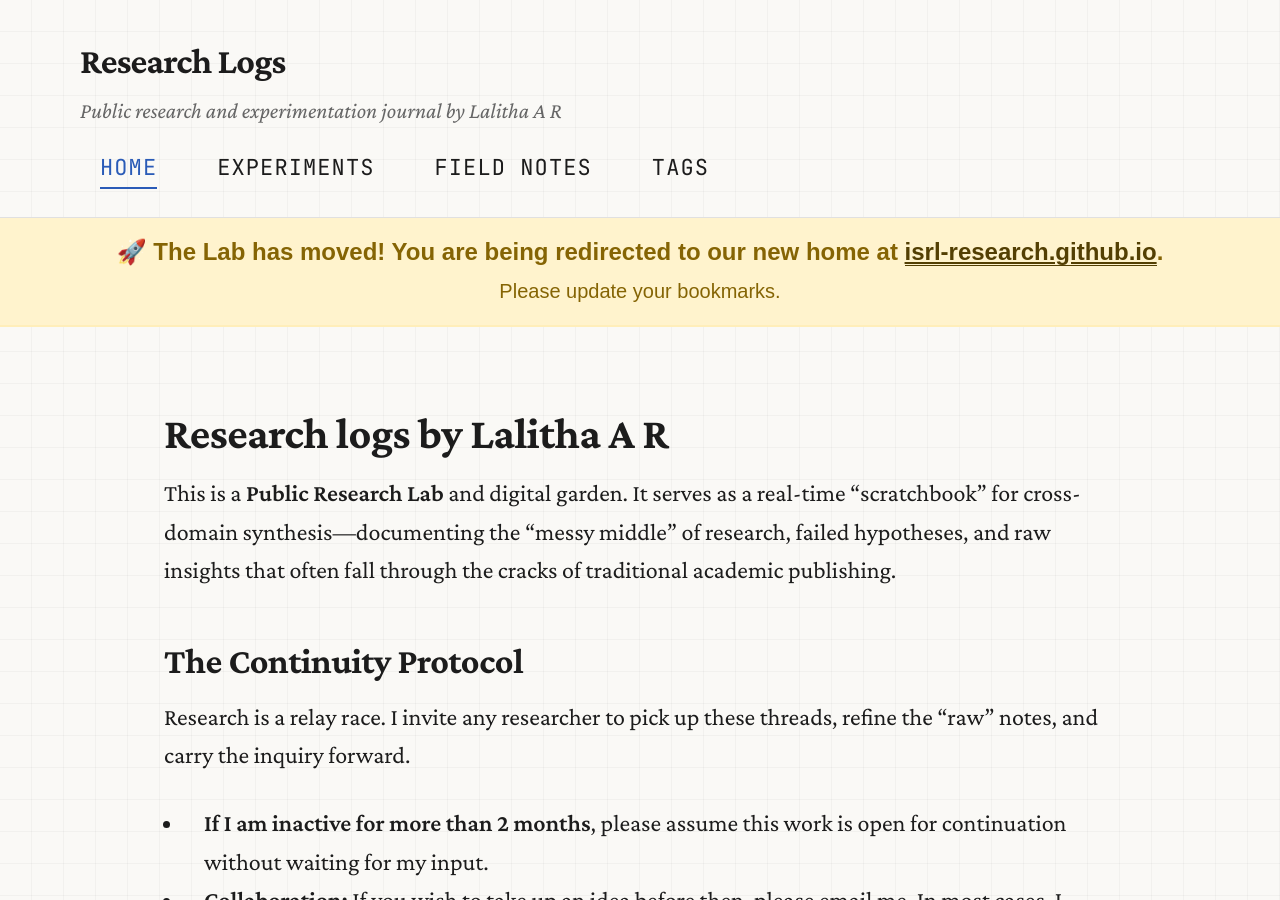
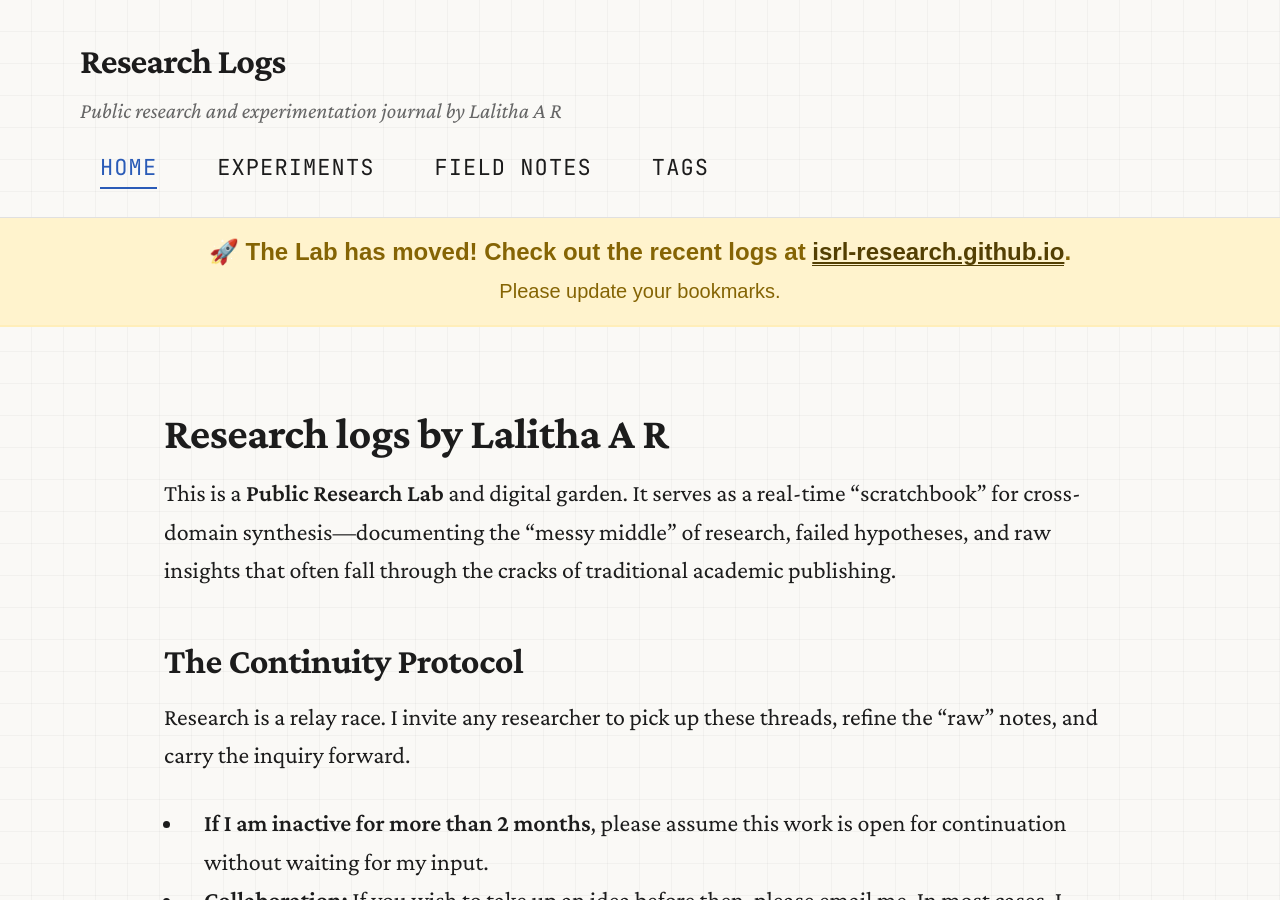
Before and after one commit to lalithaar/Interdisciplinary-Systems-Research-Lab, a Jekyll site: the page built from index.md, in a window 1280 px wide and 900 px high. Built offline with Jekyll 4.4.1, drawn with Linux system fonts in a browser that asks for light colours.

Commit message:
Update redirection message for The Lab

```diff
--- a/_layouts/default.html
+++ b/_layouts/default.html
@@ -13,7 +13,7 @@
     {% include header.html %}
 
     <div style="background: #fff3cd; color: #856404; padding: 15px; text-align: center; border-bottom: 2px solid #ffeeba; font-family: sans-serif; font-weight: bold;">
-        🚀 The Lab has moved! You are being redirected to our new home at
+        🚀 The Lab has moved! Check out the recent logs at
         <a href="https://isrl-research.github.io/" style="color: #533f03; text-decoration: underline;">isrl-research.github.io</a>.
         <br>
         <small style="font-weight: normal;">Please update your bookmarks.</small>
```
